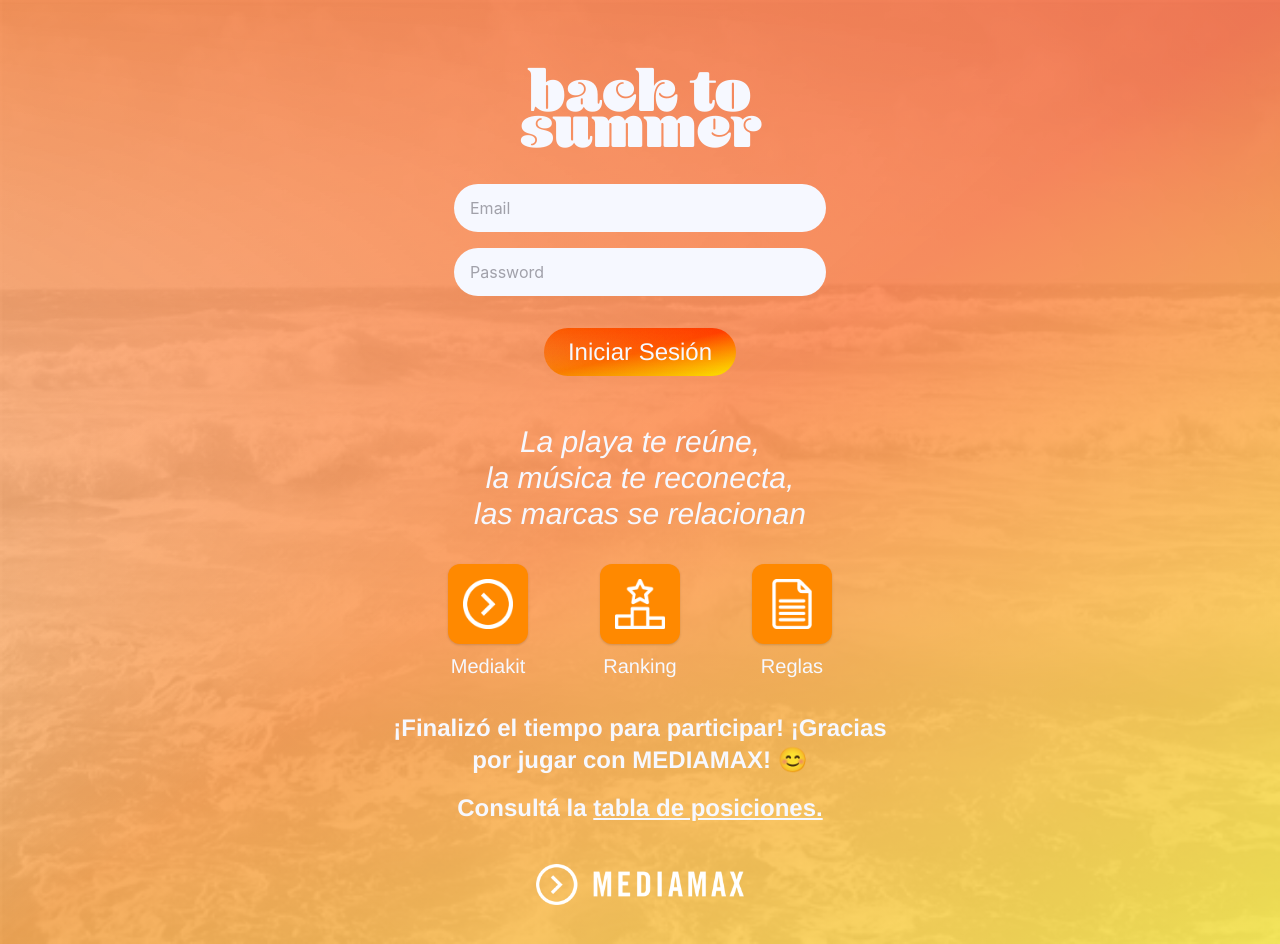
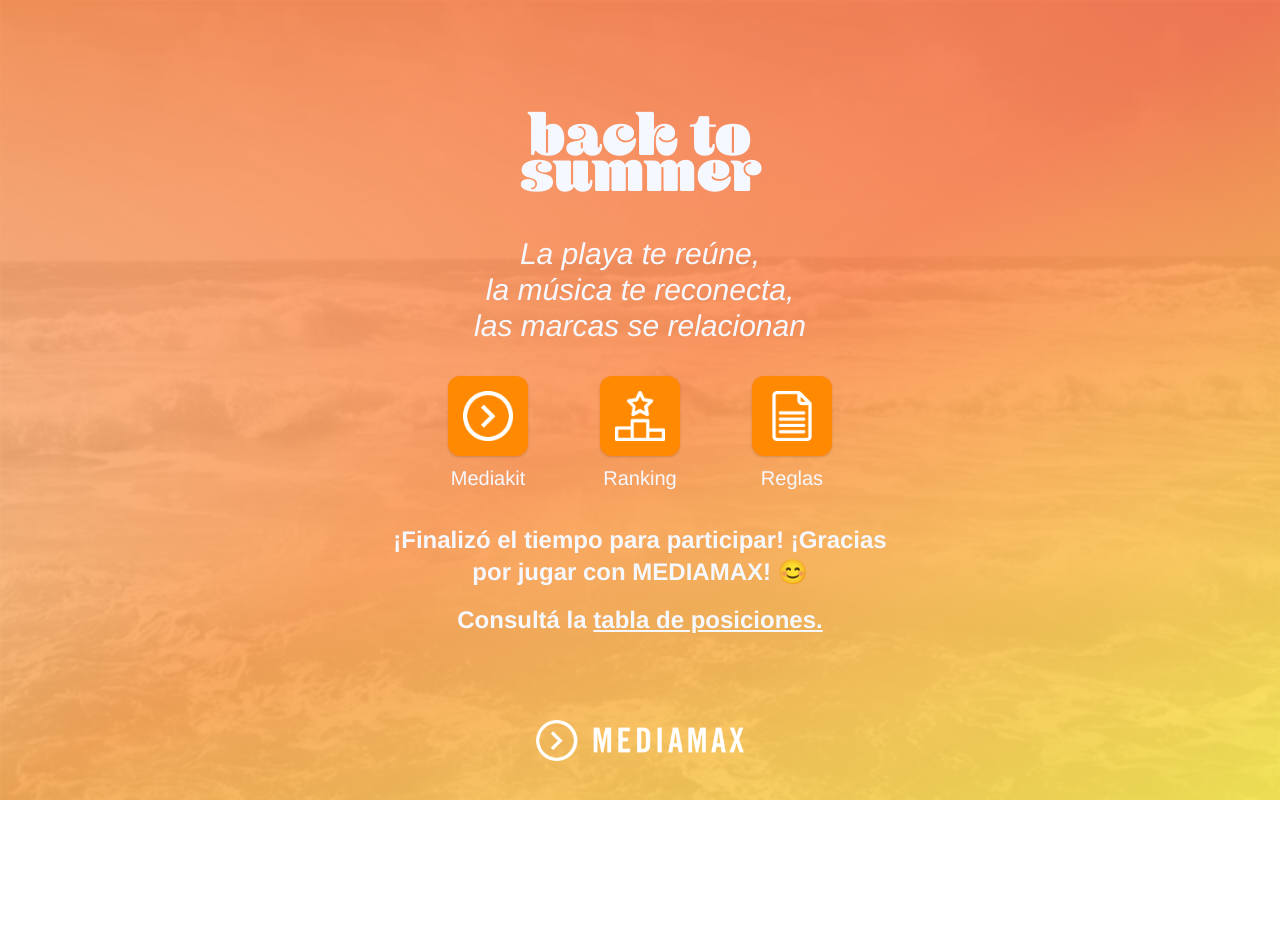
Before and after one commit to dieduro/back-to-summer-fe, a Next.js app: page / in a window 1280 px wide. After the commit the page ends 800 px from the top, so only its background shows below. Built offline with nearby package versions, Linux system fonts and the light colour scheme; no server answers; the database is empty.

Commit message:
removes login box

```diff
--- a/components/Home.js
+++ b/components/Home.js
@@ -33,7 +33,7 @@
           </h1>
         </div>
 
-        { !user && <Login /> }
+        {/* { !user && <Login /> } */}
 
         <div className="flex flex-col justify-between w-4/5 lg:w-3/4 xl:w-3/5 mx-auto">
           <p className="flex flex-col justify-between w-full mx-auto my-6 text-white text-2xl lg:text-3xl font-helvetica italic">
```
